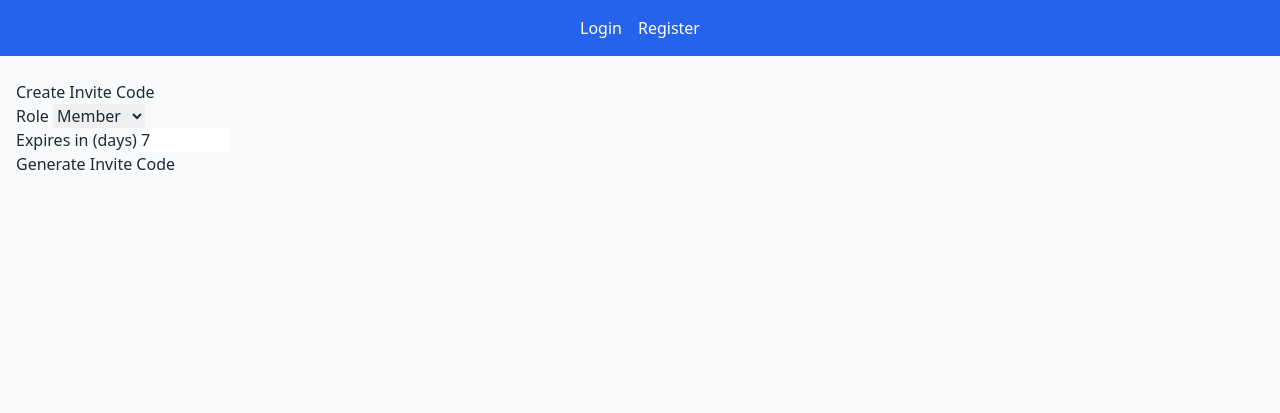
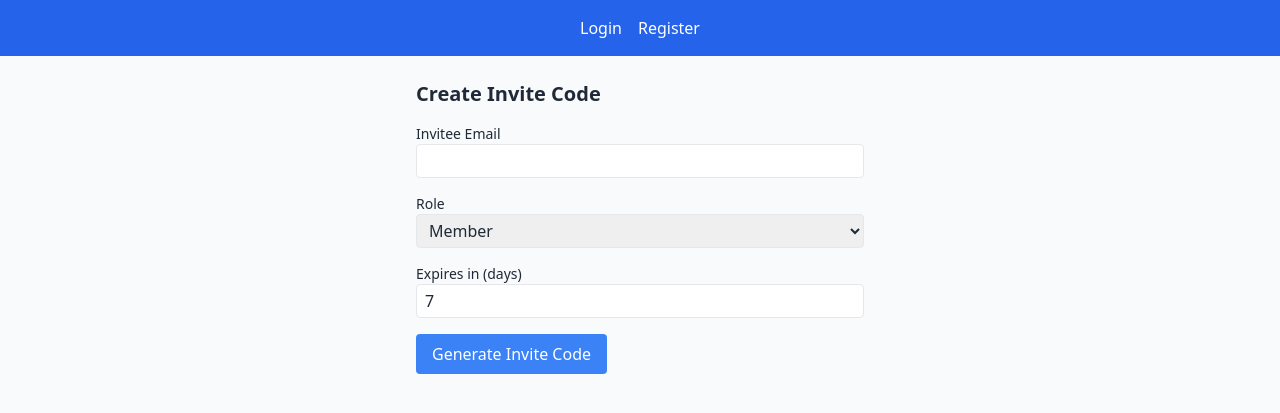
Before and after one commit to beezer1914/sigma_finance, a Flask app: template sigma_finance/templates/treasurer/create_invite.html in a window 1280 px wide. Shown: the top 413 px of the page. Run offline with Flask 3, Linux system fonts and the light colour scheme; the template is opened without the code that fills it: values that come from a table or form of the project are taken from there, others are empty.

Commit message:
updated create invite html

```diff
--- a/sigma_finance/templates/treasurer/create_invite.html
+++ b/sigma_finance/templates/treasurer/create_invite.html
@@ -1,10 +1,39 @@
 {% extends "base.html" %}
+
 {% block content %}
-  <h2>Create Invite Code</h2>
-  <form method="POST">
-    {{ form.hidden_tag() }}
-    <div>{{ form.role.label }} {{ form.role() }}</div>
-    <div>{{ form.expires_in_days.label }} {{ form.expires_in_days() }}</div>
-    <div>{{ form.submit() }}</div>
-  </form>
+  <div class="max-w-md mx-auto mt-8">
+    <h2 class="text-xl font-semibold mb-4">Create Invite Code</h2>
+
+    <form method="POST" class="space-y-4">
+      {{ form.hidden_tag() }}
+
+      <div>
+        {{ form.email.label(class="block text-sm font-medium") }}
+        {{ form.email(class="border rounded px-2 py-1 w-full") }}
+        {% for error in form.email.errors %}
+          <p class="text-red-500 text-xs mt-1">{{ error }}</p>
+        {% endfor %}
+      </div>
+
+      <div>
+        {{ form.role.label(class="block text-sm font-medium") }}
+        {{ form.role(class="border rounded px-2 py-1 w-full") }}
+        {% for error in form.role.errors %}
+          <p class="text-red-500 text-xs mt-1">{{ error }}</p>
+        {% endfor %}
+      </div>
+
+      <div>
+        {{ form.expires_in_days.label(class="block text-sm font-medium") }}
+        {{ form.expires_in_days(class="border rounded px-2 py-1 w-full") }}
+        {% for error in form.expires_in_days.errors %}
+          <p class="text-red-500 text-xs mt-1">{{ error }}</p>
+        {% endfor %}
+      </div>
+
+      <div>
+        {{ form.submit(class="bg-blue-500 text-white px-4 py-2 rounded hover:bg-blue-600") }}
+      </div>
+    </form>
+  </div>
 {% endblock %}
```
